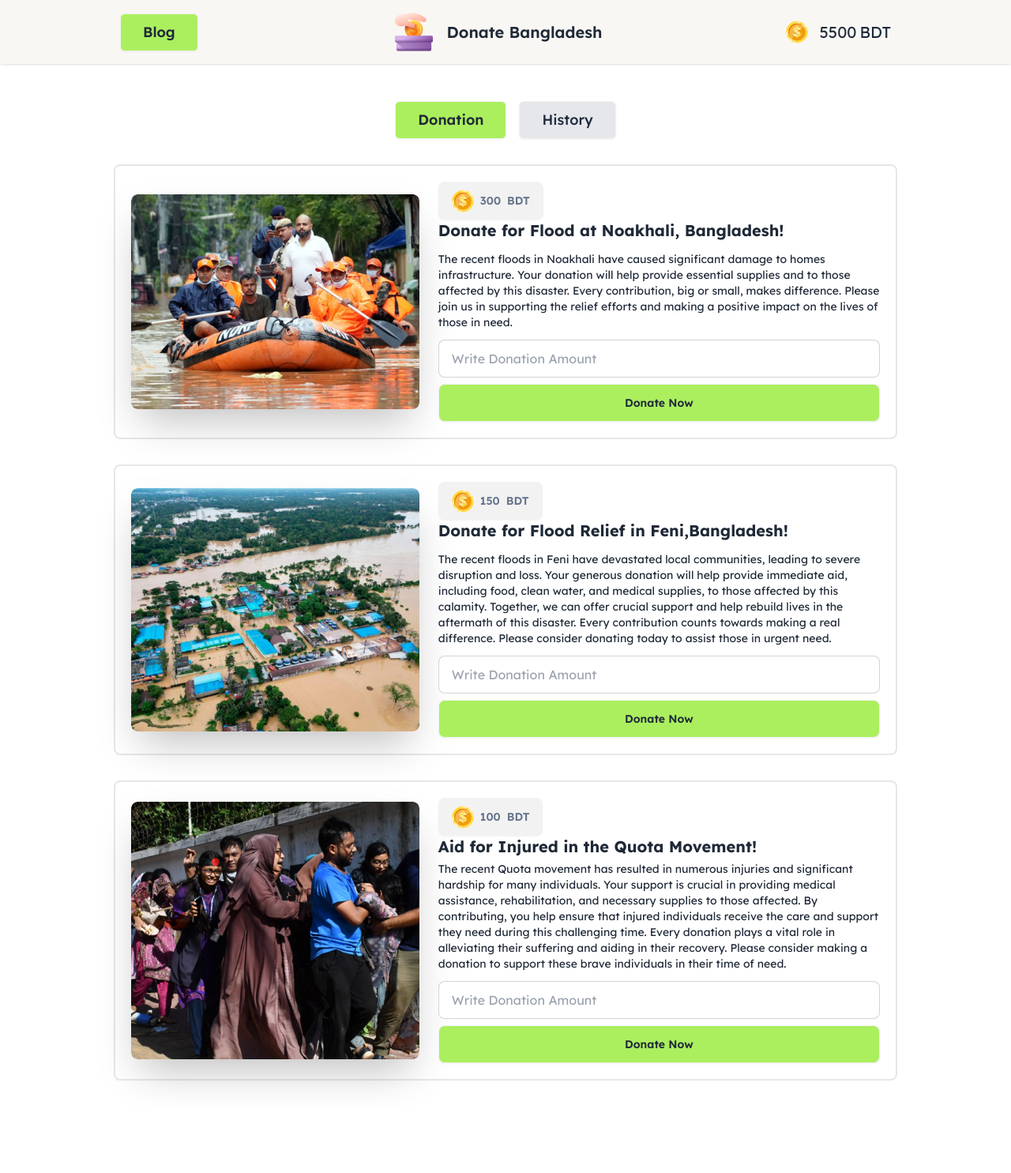
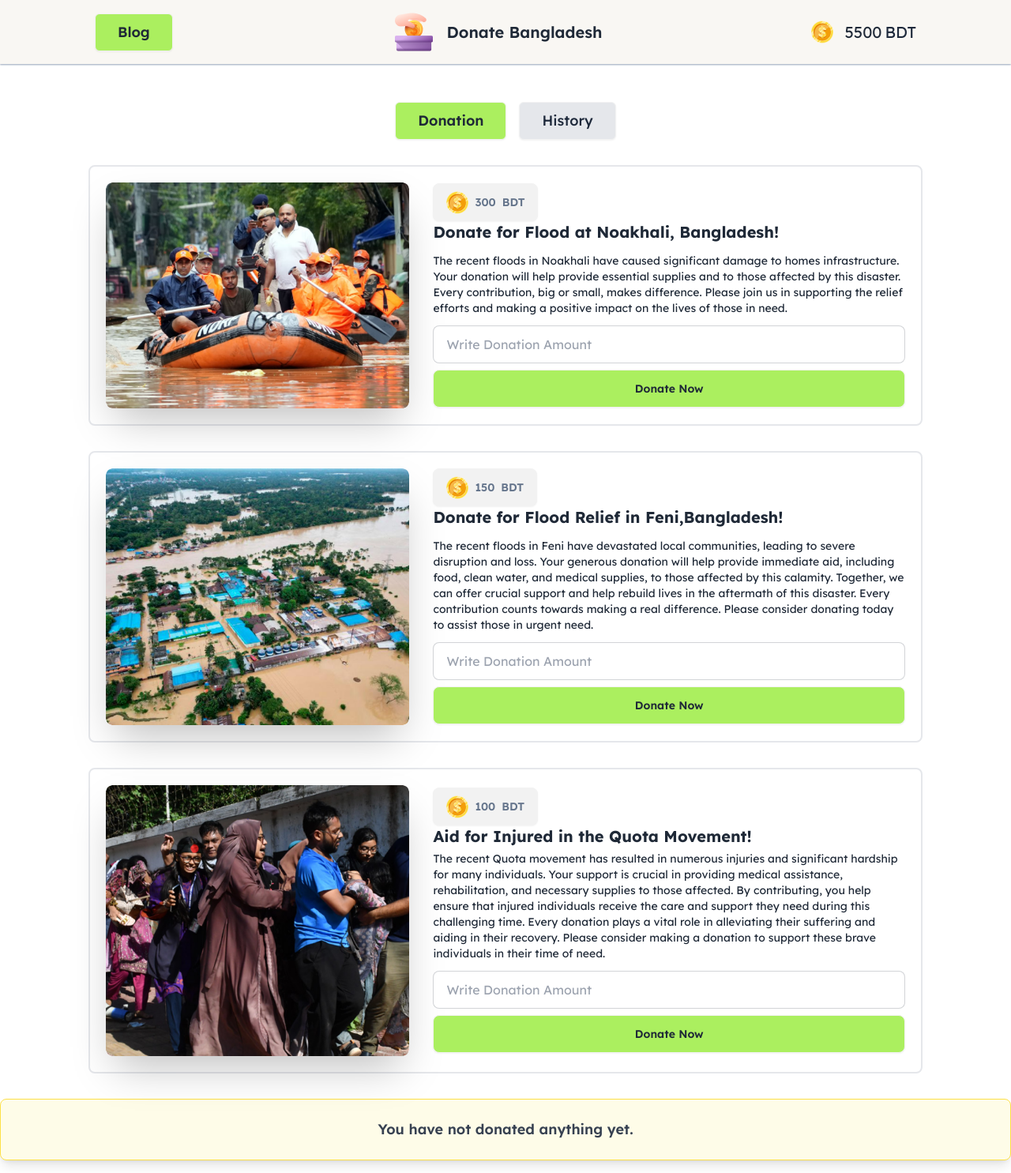
Before and after one commit to AB-Anam/Assignment5-Dom, a plain HTML site: page index.html in a window 1280 px wide. Shown: the whole page at 79% size. Before the commit the page ends 1400 px from the top, so only its background shows below. Drawn offline with nearby package versions, Linux system fonts and the light colour scheme.

Commit message:
no donation message shown

```diff
--- a/index.html
+++ b/index.html
@@ -1,5 +1,5 @@
 <!DOCTYPE html>
-<html lang="en">
+<html lang="en" >
   <head>
     <meta charset="UTF-8" />
     <meta name="viewport" content="width=device-width, initial-scale=1.0" />
@@ -18,6 +18,9 @@
         .toggle-btn {
         transition: background-color 0.3s ease, color 0.3s ease;
         }
+        html {
+      scroll-behavior: smooth;
+    }
     </style>
     <link
       href="https://cdn.jsdelivr.net/npm/daisyui@4.12.24/dist/full.min.css"
@@ -39,9 +42,10 @@
     </script>
   </head>
   <body class="font-lexend ">
-    <header>
-      <nav class=" bg-nav-bg w-full mb-10 py-2 fixed top-0 shadow z-50">
-        <div class="mx-0 lg:mx-36">
+    <!-- Navbar and Header section -->
+    <header class="sticky top-0 bg-white z-10 overflow-hidden bg-opacity-40 backdrop-blur-lg">
+      <nav class=" bg-nav-bg w-full mb-4 py-2 shadow-sm shadow-slate-400 ">
+        <div class="mx-0 lg:mx-28">
             <div class="navbar ">
                 <div class="navbar-start ">
                     <div class="lg:flex ">
@@ -65,7 +69,7 @@
             </div>
         </div>
       </nav>
-      <div class="flex w-full justify-center gap-4 mt-32 mb-8">
+      <div class="flex w-full justify-center gap-4 mt-12 mb-8">
         <div class="lg:flex ">
             <a id="btn1" class="btn toggle-btn rounded-md bg-barn-primary text-lg font-semibold px-7">Donation
               </span>
@@ -78,7 +82,9 @@
           </div>
       </div>
     </header>
-    <main id="main" class="mx-0 lg:mx-36 ">
+    <!-- Main Section with Donation cards -->
+    <main id="main" class="mx-0 lg:mx-28 ">
+      <!-- card one , Noakhali flood donation -->
         <div class="hero bg-base-100 border-2 rounded-lg p-2 lg:p-1 mb-8">
             <div class="hero-content flex flex-col justify-center lg:grid lg:grid-cols-10 gap-6">
                 <div class="col-span-1 lg:col-span-4 ">
@@ -102,6 +108,7 @@
               </div>
             </div>
           </div>
+          <!-- card two , Feni flood donation -->
         <div class="hero bg-base-100 border-2 rounded-lg p-2 lg:p-1  mb-8">
             <div class="hero-content flex flex-col justify-center lg:grid lg:grid-cols-10 gap-6">
                 <div class="col-span-1 lg:col-span-4 ">
@@ -126,6 +133,7 @@
               </div>
             </div>
           </div>
+          <!-- card Three , Quota Injury donation -->
         <div class="hero bg-base-100 border-2 rounded-lg p-2 lg:p-1 mb-8">
             <div class="hero-content flex flex-col justify-center lg:grid lg:grid-cols-10 gap-6">
                 <div class="col-span-1 lg:col-span-4 ">
@@ -150,6 +158,7 @@
             </div>
           </div>
     </main>
+    <!-- Donation Success Modal -->
     <div id="success-modal" class="fixed inset-0 flex items-center justify-center bg-black bg-opacity-50 hidden z-50">
       <div class="bg-white rounded-xl shadow-lg p-6 max-w-sm text-center">
         <h2 class="text-xl font-bold text-green-600 mb-2">🎉 Donation Successful!</h2>
@@ -157,9 +166,14 @@
         <button id="close-modal" class="bg-green-500 hover:bg-green-600 text-white px-4 py-2 rounded-md">Close</button>
       </div>
     </div>
+    <!-- Transaction container of history button -->
     <section id="history-container" class="mx-28 py-10 hidden">
 
   </section>
+  <!-- No Donation Message -->
+  <p id="no-donations-message" class="hidden text-gray-700 text-center p-6 bg-yellow-50 border border-yellow-300 rounded-lg shadow-lg mt-4 mb-4 text-lg font-semibold">
+    You have not donated anything yet.
+  </p>
     <script type="module" src="./index.js"></script>
 
   </body>
--- a/index.js
+++ b/index.js
@@ -82,6 +82,8 @@ function donation(donateInputNumber, totalDonation, donationId){
   const newDonationBalance = totalDonationAmount + donateInputNumber;
   showText(totalDonation, newDonationBalance);
   history(donateInputNumber, newBalance, donationId);
+
+  hideNoDonationsMessage();
 }
 
 //common function to get innerText and parse float
@@ -134,6 +136,8 @@ function history(donation, balance, donationId) {
   container.appendChild(p);
 }
 
+
+
 function showModal() {
   const modal = document.getElementById('success-modal');
   if (modal) {
@@ -153,3 +157,23 @@ function showModal() {
     });
   }
 }
+
+//if someone go to history without donating
+
+const historyContainer = document.getElementById('history-container');
+const message = document.getElementById('no-donations-message');
+
+if (historyContainer.childElementCount === 0) {
+    // No transaction history, show default message
+    message.classList.remove('hidden'); // Show the "You have not donated anything" message
+} else {
+    message.classList.add('hidden'); // Hide the default message
+}
+
+//hide the message
+function hideNoDonationsMessage() {
+  const message = document.getElementById('no-donations-message');
+  if (message) {
+      message.classList.add('hidden'); // Hide the "no donations" message
+  }
+}
```
Also changed, not shown: blog.html (+17 -2 lines).
